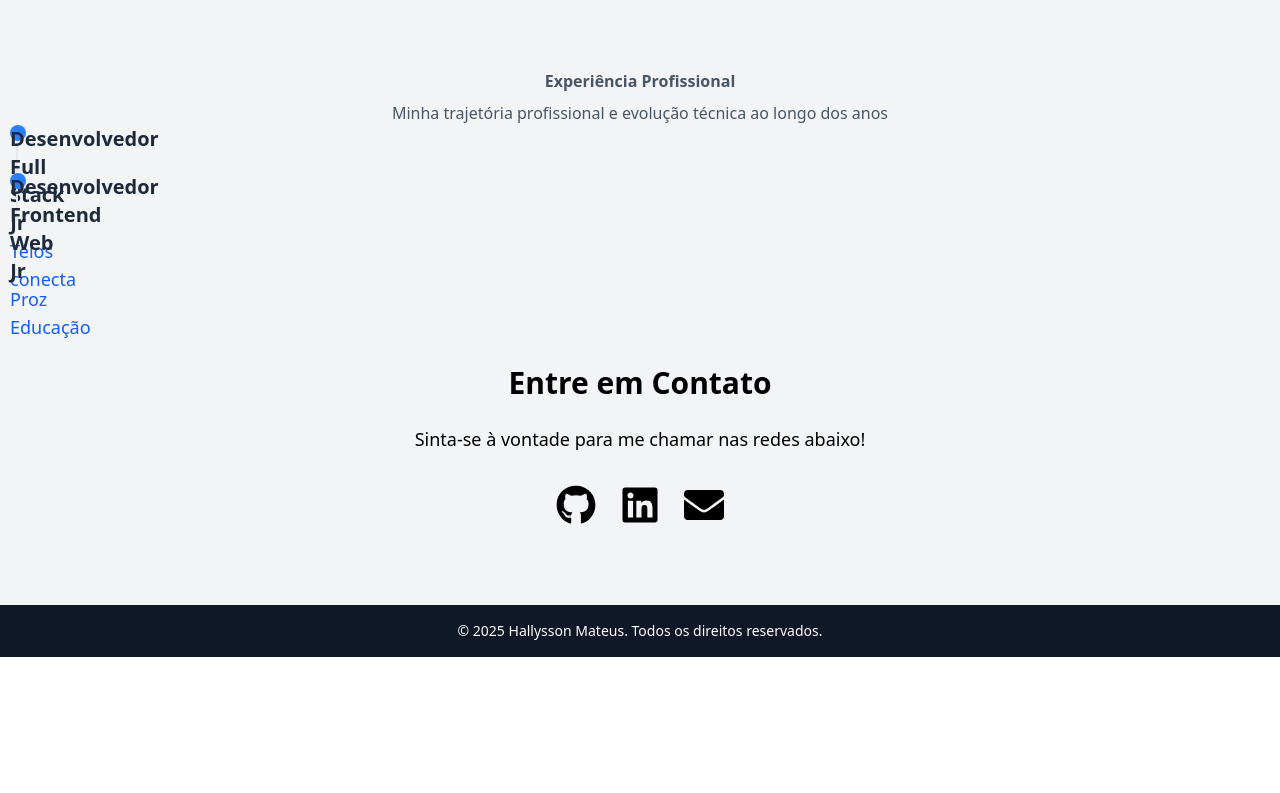
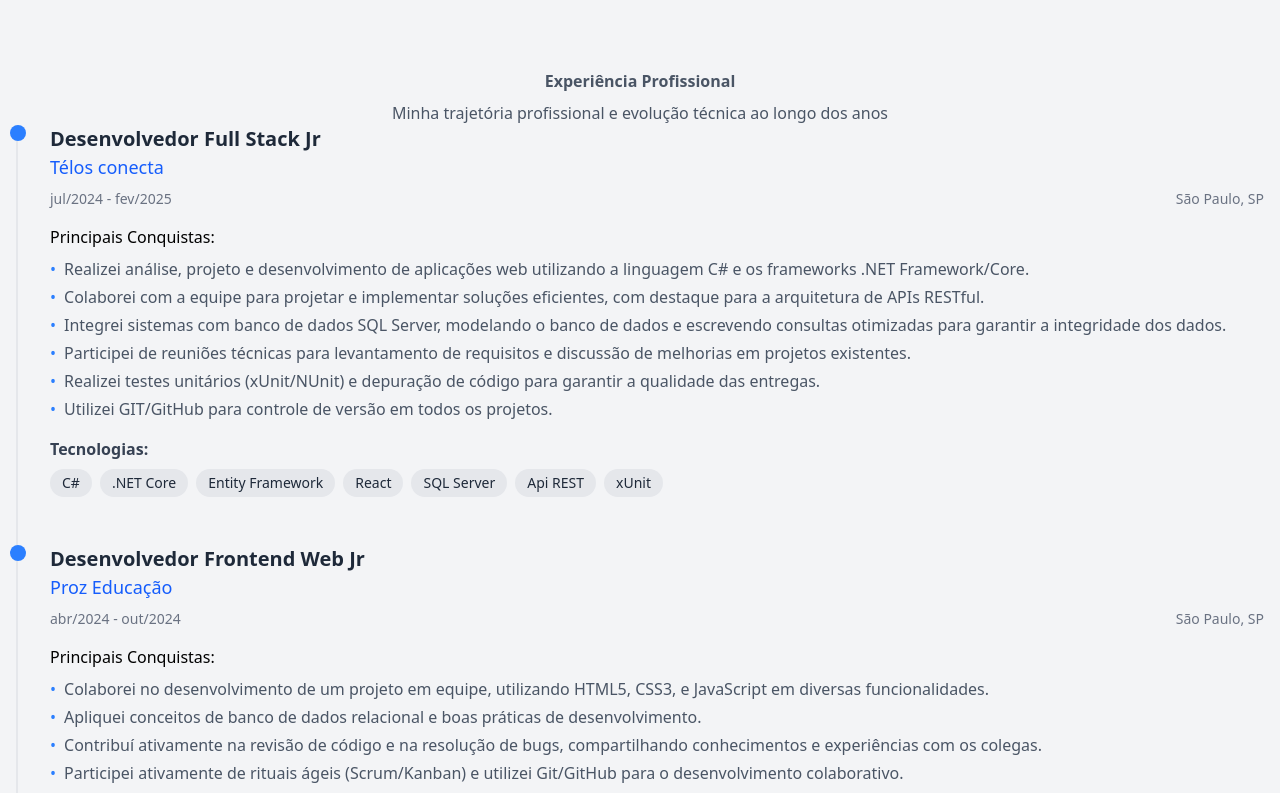
Before and after one commit to hallyssonmateus/Reposit-rio, a React (Vite) app: page / in a window 1280 px wide. Shown: the part 3260-4053 px from the top of the page. Before the commit the page ends 3917 px from the top, so only its background shows below. Built offline with nearby package versions, Linux system fonts and the light colour scheme.

Commit message:
Feat: Adicionando informações no componente ExperienceItem

```diff
--- a/src/components/ExperienceItem.tsx
+++ b/src/components/ExperienceItem.tsx
@@ -15,10 +15,34 @@ interface ExperienceItemProps {
 const ExperienceItem: React.FC<ExperienceItemProps> = ({experience}) => {
     return (
         <div className="relative border-l-2 border-gray-200 pl-8 pb-12">
-            <div className="absolute w-4 h-4 bg-blue-500 rounded-full -left-2 top-0">
-                <h3 className="text-xl font-bold text-gray-800">{experience.title}</h3>
-                <p className="text-lg text-blue-600 mb-2">{experience.company}</p>
-            </div>
+            <div className="absolute w-4 h-4 bg-blue-500 rounded-full -left-2 top-0" />
+
+                <h3 className="text-xl font-bold text-gray-800 text-left">{experience.title}</h3>
+                <p className="text-lg text-blue-600 mb-2 text-left">{experience.company}</p>
+
+                <div className="flex justify-between items-center text-sm text-gray-500 mb-4">
+                    <span>{experience.period}</span>
+                    <span>{experience.location}</span>
+                </div>
+
+                <p className="text-gray-700 leading-relaxed  mb-4">{experience.description}</p>
+
+                <h4 className="font-semi-bold tex-gray-700 mb-2 text-left">Principais Conquistas:</h4>
+                <ul className="list-none ml-0">
+                    {experience.achievements.map((achievement, index) => (
+                        <li key={index} className="flex items-start text-gray-600 mb-1">
+                            <span className="text-blue-500 mr-2">•</span>{achievement}
+                        </li>
+                    ))}
+                </ul>
+
+                <h4 className="font-semibold text-gray-700 mt-4 mb-2 text-left">Tecnologias:</h4>
+                <div className="flex flex-wrap gap-2">
+                    {experience.technologies.map((tech, index) =>(
+                        <span key={index} className="bg-gray-200 text-gray-800 text-sm px-3 py-1 rounded-full">{tech}</span>
+                    ))}
+                </div>
+
         </div>
     )
 };
```
